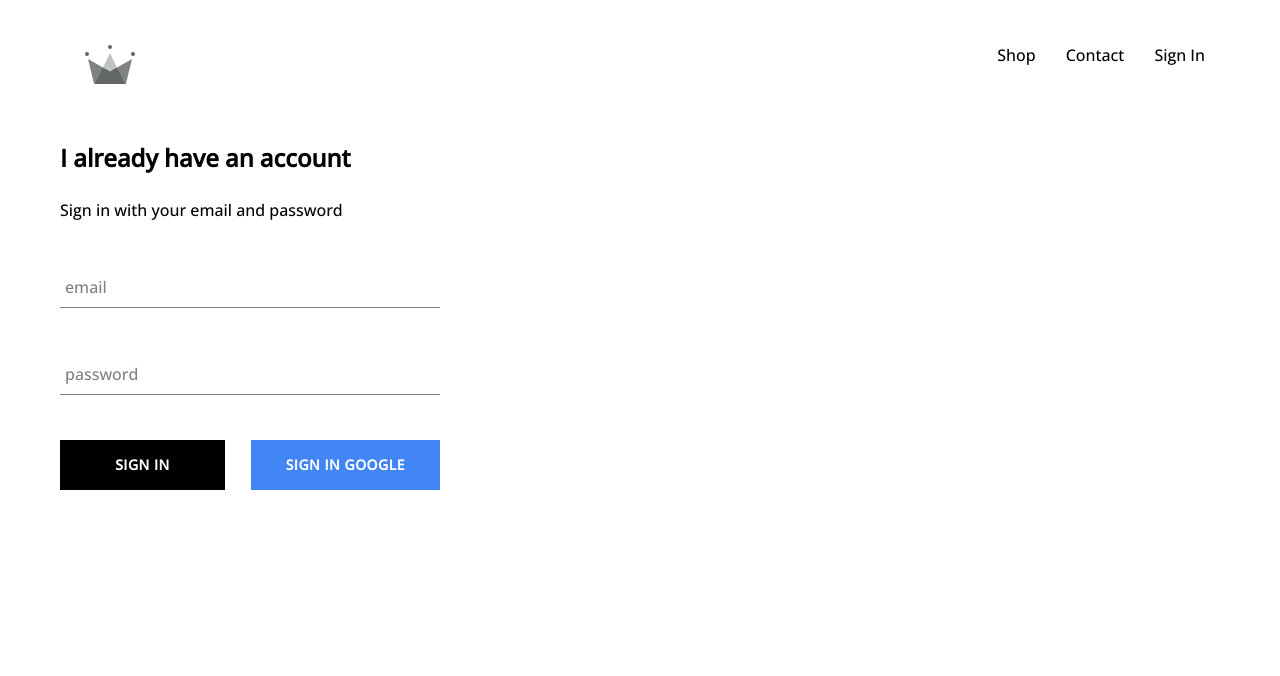
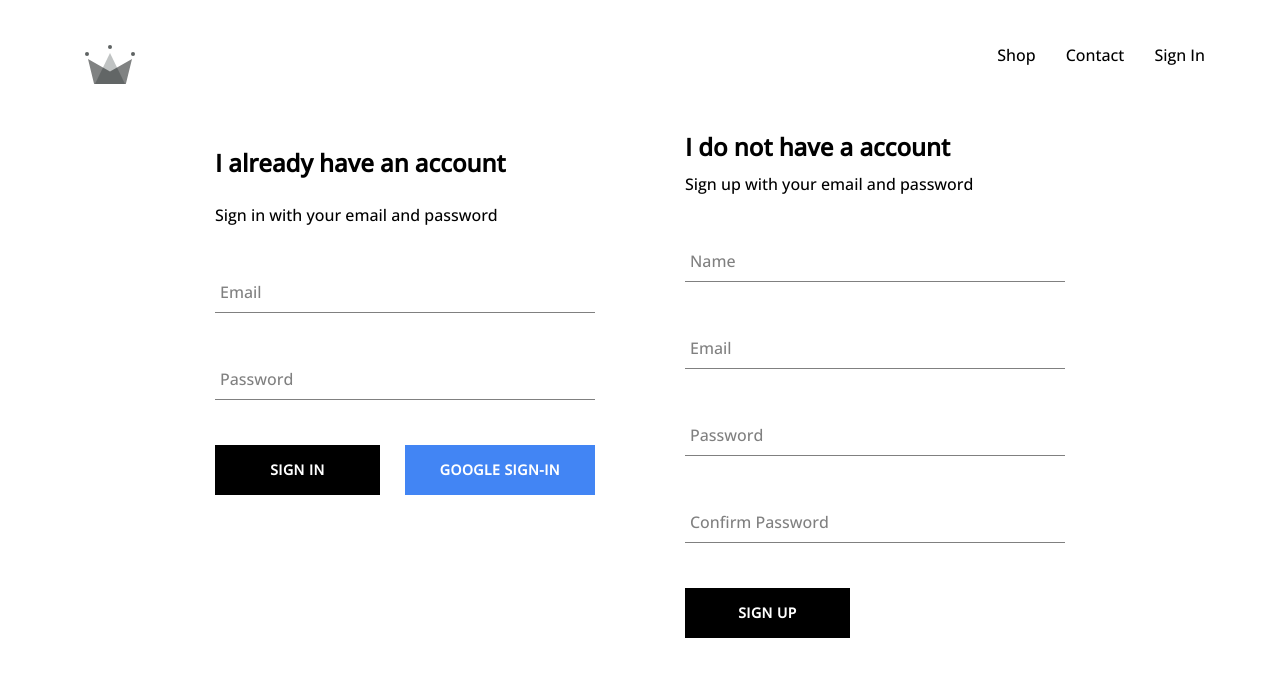
Before and after one commit to danielmason89/chic-clothing, a React (Create React App) app: page /sign-in in a window 1280 px wide. Shown: the top 676 px of the page. Built offline with nearby package versions, Linux system fonts and the light colour scheme; no server answers.

Commit message:
implement firebase utils, include ability to store authenticate users into firestone database

```diff
--- a/src/App.js
+++ b/src/App.js
@@ -1,6 +1,6 @@
 import React from 'react';
 import {Switch, Route} from 'react-router-dom';
-import { auth } from  './firebase/firebase.utils';
+import { auth, createUserProfileDocument } from  './firebase/firebase.utils';
 // Styles
 import GlobalStyle from './components/GlobalStyle';
 // Components
@@ -22,14 +22,28 @@ class App extends React.Component {
   unsubscribeFromAuth = null
 
   componentDidMount() {
-    this.unsubscribeFromAuth = auth.onAuthStateChanged(user => {
-      this.setState({ currentUser: user });
+    this.unsubscribeFromAuth = auth.onAuthStateChanged( async userAuth => {
+      if (userAuth) {
+        const userRef = await createUserProfileDocument(userAuth);
 
-    })
+        userRef.onSnapshot(snapShot => {
+          this.setState({
+            currentUser: {
+              id: snapShot.id,
+              ...snapShot.data()
+            }
+          });
+          console.log(this.state);
+        });
+      }
+      else {
+        this.setState({currentUser: userAuth});
+    }
+    });
   }
 
   componentWillUnmount() {
-    this.unSubscribeFromAuth();
+    this.unsubscribeFromAuth();
   }
 
 
--- a/src/components/header/Header.component.js
+++ b/src/components/header/Header.component.js
@@ -10,16 +10,16 @@ const Header = ({ currentUser }) => {
         <Link className="logo-container" to="/">
             <Logo className="logo"/>
         </Link>
-        <div class="options">
-            <Link class="option" to='/shop'>
+        <div className="options">
+            <Link className="option" to='/shop'>
                 Shop
             </Link>
-            <Link class="option" to='/shop'>
+            <Link className="option" to='/shop'>
                 Contact
             </Link>
             {
                 currentUser ?
-                <div class='option' onClick={() => auth.signOut()}>Sign Out</div>
+                <div className='option' onClick={() => auth.signOut()}>Sign Out</div>
                 :
                 <Link className="option" to='sign-in'>Sign In</Link>
             }
--- a/src/components/menu-item/MenuItem.component.js
+++ b/src/components/menu-item/MenuItem.component.js
@@ -4,7 +4,7 @@ import styled from 'styled-components';
 
 const MenuItem = ({ title, imageUrl, size, history, linkUrl, match }) => (
     <Menu className={`${size} menu-item`} onClick={() => history.push(`${match.url}${linkUrl}`)}>
-    <div class='background-image' style={{ backgroundImage: `url(${imageUrl})` }}/>
+    <div className='background-image' style={{ backgroundImage: `url(${imageUrl})` }}/>
         <Content className='content'>
             <Title>{title.toUpperCase()}</Title>
             <Subtitle>Shop Now</Subtitle>
--- a/src/components/sign-in/SignIn.component.js
+++ b/src/components/sign-in/SignIn.component.js
@@ -1,4 +1,5 @@
 import React from 'react'
+import styled from 'styled-components';
 import FormInput from '../../components/formInput/FormInput.component';
 import CustomButton from '../button-custom/CustomButton.component';
 import { signInWithGoogle} from '../../firebase/firebase.utils';
@@ -25,20 +26,35 @@ class SignIn extends React.Component {
 
     render(){
         return(
-            <div className="signIn">
-                <h2 class="title">I already have an account</h2>
+            <StyledSignIn>
+                <h2 className="title">I already have an account</h2>
                 <span>Sign in with your email and password</span>
 
                 <form onSubmit={this.handleSubmit} action="">
-                    <FormInput name="email" type="email" value={this.state.email} handleChange={this.handleChange} label='email' required/>
-                    <FormInput name="password" type="password" handleChange={this.handleChange} value={this.state.email} label='password' required/>
-                    <div class="buttons">
+                    <FormInput name="email" type="email" value={this.state.email} handleChange={this.handleChange} label='Email' required/>
+                    <FormInput name="password" type="password" handleChange={this.handleChange} value={this.state.email} label='Password' required/>
+                    <div className="buttons">
                     <CustomButton type="submit">Sign In</CustomButton>
-                    <CustomButton onClick={signInWithGoogle} isGoogleSignIn>Sign In Google</CustomButton>
+                    <CustomButton onClick={signInWithGoogle} isGoogleSignIn>Google Sign-in</CustomButton>
                     </div>
                 </form>
-            </div>
+            </StyledSignIn>
             )
     }
 }
+
+const StyledSignIn = styled.div`
+width: 380px;
+display: flex;
+flex-direction: column;
+ .title {
+     margin: 1.6rem 0rem;
+ }
+ .buttons {
+     display: flex;
+     flex-direction: row;
+     justify-content: space-between;
+ }
+`;
+
 export default SignIn;
--- /dev/null
+++ b/src/components/sign-up/SignUp.component.js
@@ -0,0 +1,81 @@
+import React from 'react'
+// Styles
+import styled from 'styled-components';
+// Components
+import FormInput from '../formInput/FormInput.component';
+import CustomButton from '../button-custom/CustomButton.component';
+// Firebase
+import { auth, createUserProfileDocument} from '../../firebase/firebase.utils';
+
+class SignUp extends React.Component {
+    constructor() {
+        super();
+
+        this.state = {
+            displayName: '',
+            email: '',
+            password: '',
+            confirmPassword: ''
+        }
+    }
+
+    handleSubmit = async event => {
+        event.preventDefault();
+
+        const {displayName, email, password, confirmPassword} = this.state;
+        if(password !== confirmPassword) {
+            alert("passwords don't match")
+            return;
+        }
+        try{
+        const { user } = await auth.createUserWithEmailAndPassword(email, password);
+
+        await createUserProfileDocument(user, { displayName });
+
+        this.setState({
+        displayName: '',
+        email: '',
+        password: '',
+        confirmPassword: ''
+        });
+        } catch (error) {
+            console.error(error);
+        }
+    };
+
+    handleChange = event => {
+        const { name, value } = event.target;
+
+        this.setState({ [name]: value });
+    }
+
+
+    render() {
+        const { displayName, email, password, confirmPassword } = this.state;
+    return (
+        <StyledSignUp>
+            <h2 className="title">I do not have a account</h2>
+            <span>Sign up with your email and password</span>
+            <form className="sign-up-form" onSubmit={this.handleSubmit}>
+                <FormInput type='text' name='displayName' value={displayName} onChange={this.handleChange} label='Name' required/>
+                <FormInput type='email' name='email' value={email} onChange={this.handleChange} label='Email' required/>
+                <FormInput type='password' name='password' value={password} onChange={this.handleChange} label='Password' required/>
+                <FormInput type='password' name='confirmPassword' value={confirmPassword} onChange={this.handleChange} label='Confirm Password' required/>
+                <CustomButton type='submit'>Sign Up</CustomButton>
+            </form>
+        </StyledSignUp>
+        )
+    }
+}
+
+const StyledSignUp = styled.div`
+display: flex;
+flex-direction: column;
+width: 380px;
+
+.title {
+    margin: 10px 0;
+}
+`;
+
+export default SignUp;
--- a/src/firebase/firebase.utils.js
+++ b/src/firebase/firebase.utils.js
@@ -12,6 +12,32 @@ const config = {
     measurementId: "G-CHR9KJ5ZVS"
   };
 
+  export const createUserProfileDocument = async (userAuth, additionalData) => {
+    if(!userAuth) return;
+
+    const userRef = firestore.doc(`users/${userAuth.uid}`);
+
+    const snapShot = await userRef.get();
+
+    if(!snapShot.exists) {
+      const { displayName, email } = userAuth;
+      const createdAt = new Date();
+
+      try {
+        await userRef.set({
+          displayName,
+          email,
+          createdAt,
+          ...additionalData
+        })
+      } catch (error){
+        console.log('error creating user', error.message);
+      }
+
+    }
+    return userRef;
+  };
+
   firebase.initializeApp(config);
 
 export const auth = firebase.auth();
--- a/src/pages/userSignInUpPage/userSignInUpPage.component.js
+++ b/src/pages/userSignInUpPage/userSignInUpPage.component.js
@@ -1,27 +1,23 @@
 import React from 'react'
 import styled from 'styled-components';
 import SignIn from '../../components/sign-in/SignIn.component';
+import SignUp from '../../components/sign-up/SignUp.component';
 
 const UserSignInUpPage = () => {
     return (
-        <StyledSignIn>
+        <StyledSignInUp>
             <SignIn />
-        </StyledSignIn>
+            <SignUp />
+        </StyledSignInUp>
     )
 }
 
-const StyledSignIn = styled.div`
-width: 380px;
+const StyledSignInUp = styled.div `
+width: 850px;
 display: flex;
-flex-direction: column;
- .title {
-     margin: 1.6rem 0rem;
- }
- .buttons {
-     display: flex;
-     flex-direction: row;
-     justify-content: space-between;
- }
+justify-content: space-between;
+margin: 30px auto;
 `;
 
+
 export default UserSignInUpPage;
```
